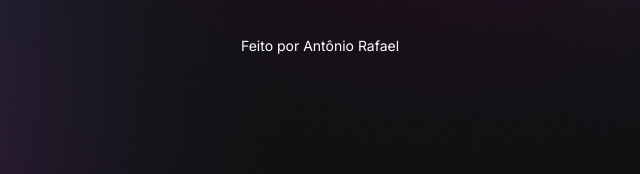
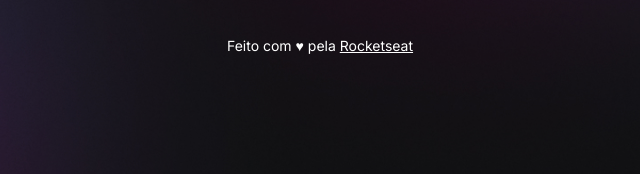
Before and after one commit to Antonio-Rafael-Silva/Projeto-DevLinks, a plain HTML site: page src/index.html in a window 1280 px wide. Shown: the part 679-853 px from the top of the page, 320-960 px from the left. Drawn offline with nearby package versions, Linux system fonts and the light colour scheme.

Commit message:
changed paragraphs texts

```diff
--- a/src/index.html
+++ b/src/index.html
@@ -59,7 +59,7 @@
             </div>
             <!-- Rodapé -->
              <footer>
-                <p>Feito por Antônio Rafael</p>
+                <p>Feito com ♥ pela <a href="https://rocketseat.com.br/">Rocketseat</a></p>
              </footer>
         </div>
     </main>
```
